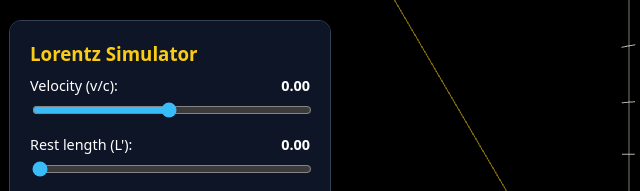
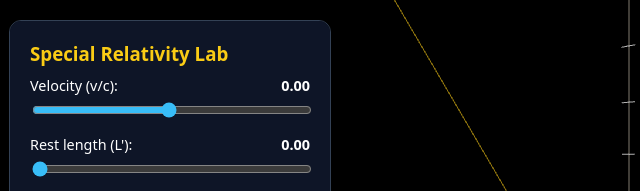
Before and after one commit to JaakkoRoponen/sr-lab, a plain HTML site: page suhteellisuus.html in a window 1280 px wide. Shown: the top 191 px of the page, 11-651 px from the left. Drawn offline with nearby package versions, Linux system fonts and the light colour scheme; animation ran at ten frames a second.

Commit message:
update title

```diff
--- a/suhteellisuus.html
+++ b/suhteellisuus.html
@@ -3,7 +3,7 @@
 
 <head>
     <meta charset="UTF-8">
-    <title>Lorentz Simulator</title>
+    <title>Special Relativity Lab</title>
     <style>
         :root {
             --bg-primary: #020617;
@@ -172,7 +172,7 @@
 
 <body>
     <div id="ui">
-        <h3>Lorentz Simulator</h3>
+        <h3>Special Relativity Lab</h3>
 
         <div class="slider-group">
             <div class="label">Velocity (v/c): <b id="v-val">0.00</b></div>
```
